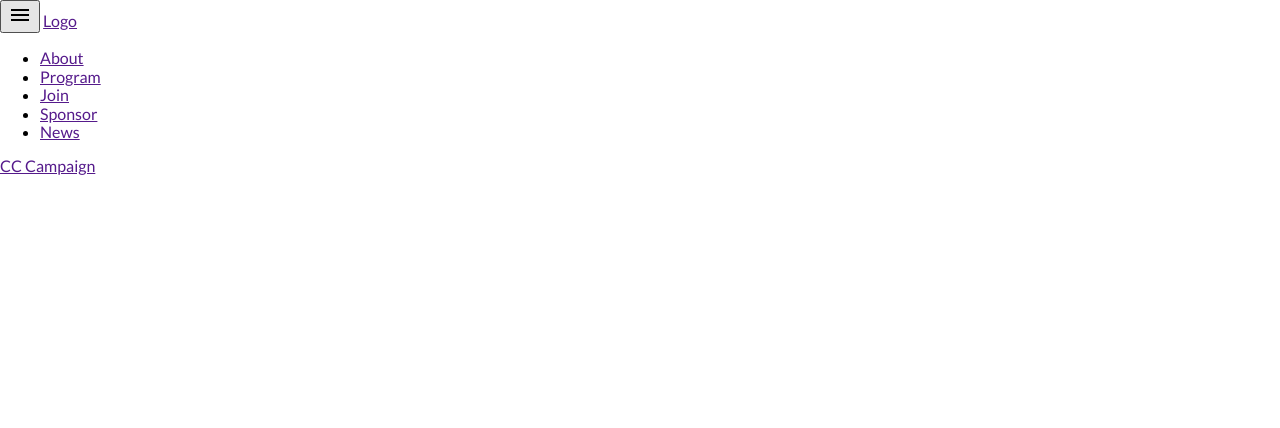
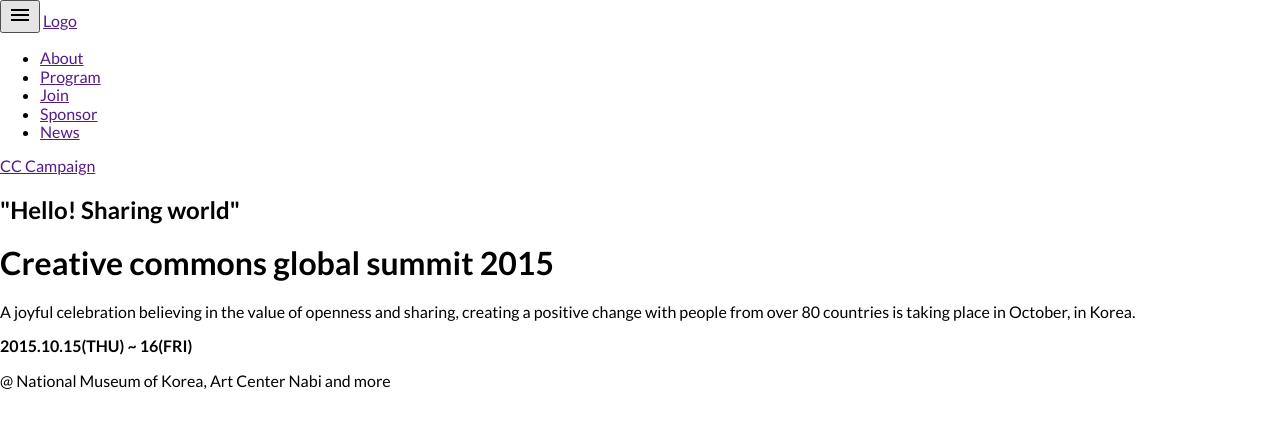
Before and after one commit to jorgeabrahan/development-course, a website: page index.html in a window 1280 px wide. Drawn offline with nearby package versions, Linux system fonts and the light colour scheme.

Commit message:
Create headline html

```diff
--- a/index.html
+++ b/index.html
@@ -30,6 +30,25 @@
             </nav>
             <a href="">CC Campaign</a>
         </header>
+        <!-- headline -->
+        <section>
+            <!-- title -->
+            <div>
+                <h2>"Hello! Sharing world"</h2>
+                <h1>Creative commons global summit 2015</h1>
+            </div>
+            <!-- description -->
+            <p>
+                A joyful celebration believing in the value of openness and sharing, creating a positive change with people from over 80 countries is taking place in October, in Korea.
+            </p>
+            <!-- date -->
+            <div>
+                <p>
+                    <strong>2015.10.15(THU) ~ 16(FRI)</strong>
+                </p>
+                <p>@ National Museum of Korea, Art Center Nabi and more</p>
+            </div>
+        </section>
     </body>
     <script src="./js/app.js"></script>
 </html>
```
